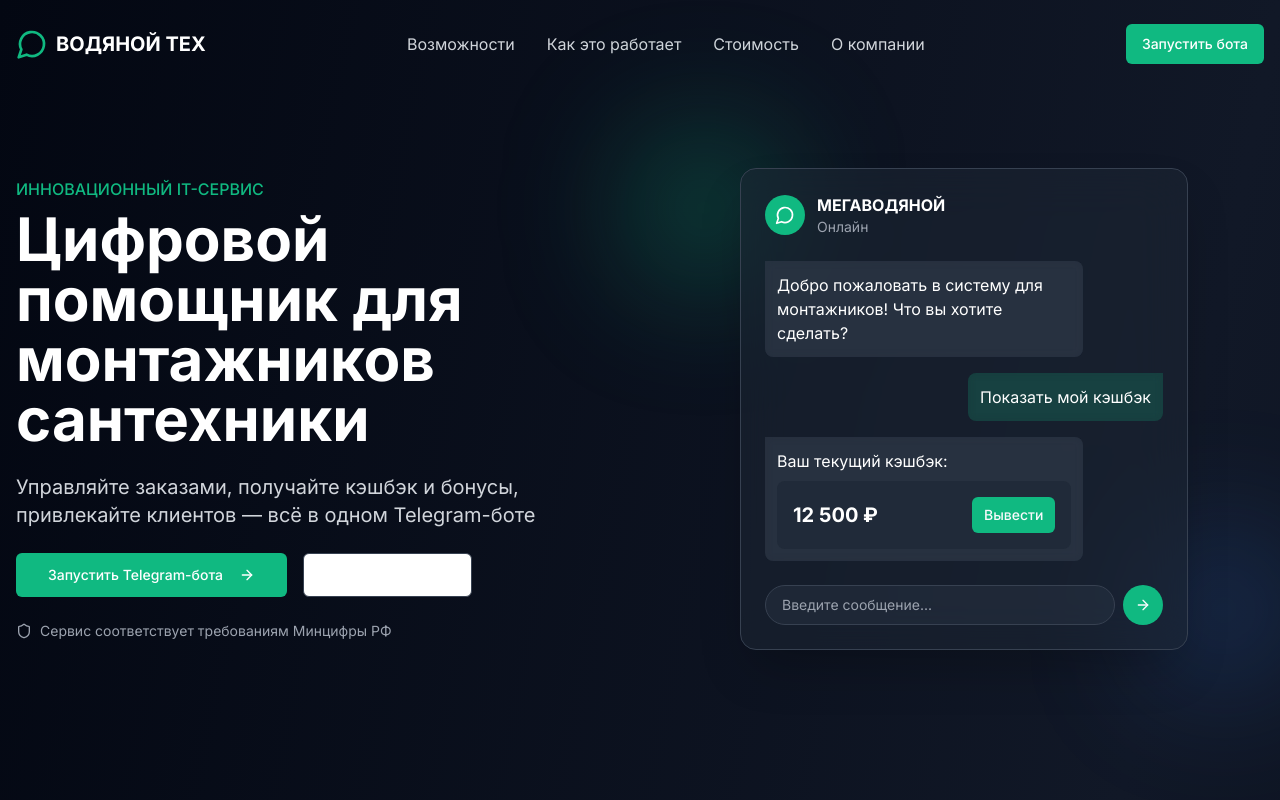
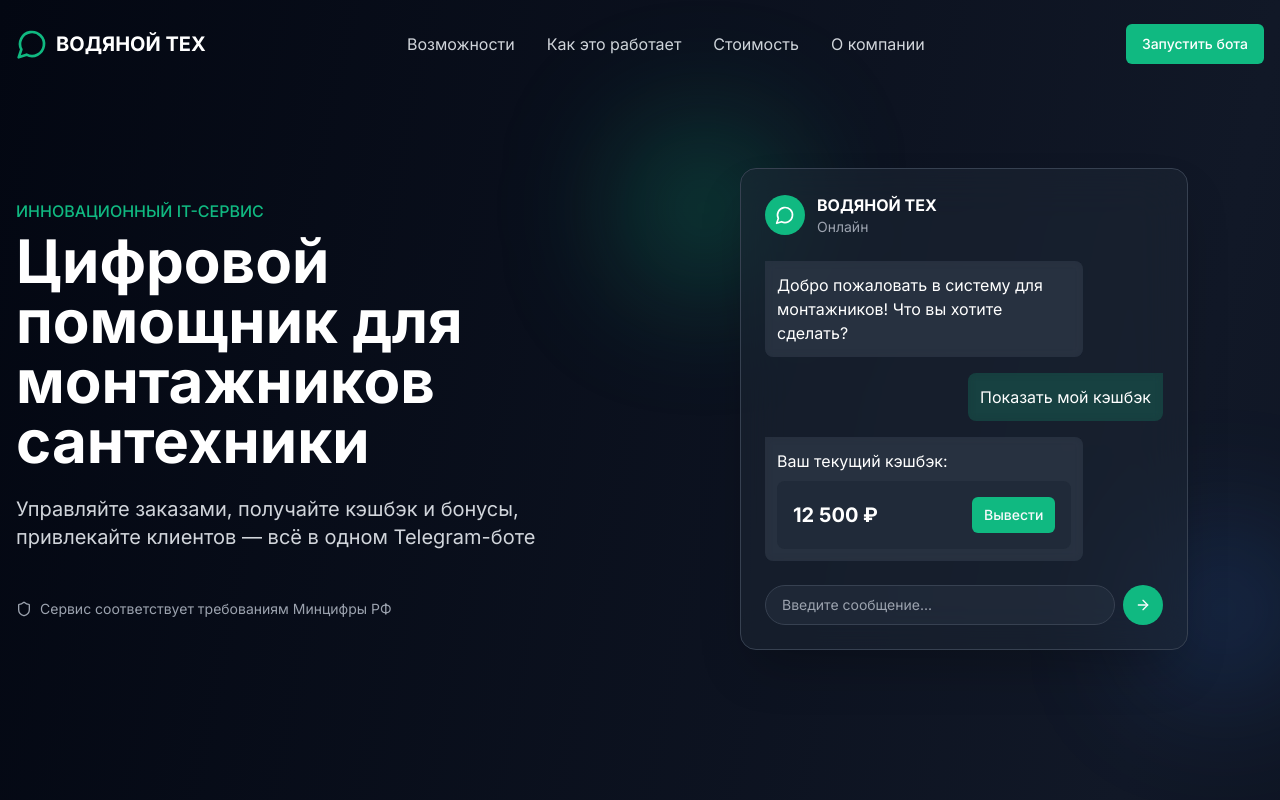
Before and after one commit to asg67/waterman-tex, a Next.js app: page / in a window 1280 px wide. Shown: the top 800 px of the page. Built offline with nearby package versions, Linux system fonts and the light colour scheme.

Commit message:
Обновл первый блок, убрал call to action

```diff
--- a/app/page.tsx
+++ b/app/page.tsx
@@ -45,12 +45,12 @@ export default function Home() {
                 Управляйте заказами, получайте кэшбэк и бонусы, привлекайте клиентов — всё в одном Telegram-боте
               </p>
               <div className="flex flex-col sm:flex-row gap-4">
-                <Button size="lg" className="bg-emerald-500 hover:bg-emerald-600 text-white">
+                {/* <Button size="lg" className="bg-emerald-500 hover:bg-emerald-600 text-white">
                   Запустить Telegram-бота <ArrowRight className="ml-2 h-4 w-4" />
-                </Button>
-                <Button size="lg" variant="outline" className="border-gray-700 text-white hover:bg-gray-800">
+                </Button> */}
+                {/* <Button size="lg" variant="outline" className="border-gray-700 text-white hover:bg-gray-800">
                   Узнать больше
-                </Button>
+                </Button> */}
               </div>
               <div className="flex items-center gap-2 text-sm text-gray-400">
                 <Shield className="h-4 w-4" />
@@ -64,7 +64,7 @@ export default function Home() {
                     <MessageCircle className="h-5 w-5 text-white" />
                   </div>
                   <div>
-                    <h3 className="font-bold">МЕГАВОДЯНОЙ</h3>
+                    <h3 className="font-bold">ВОДЯНОЙ ТЕХ</h3>
                     <p className="text-sm text-gray-400">Онлайн</p>
                   </div>
                 </div>
```
